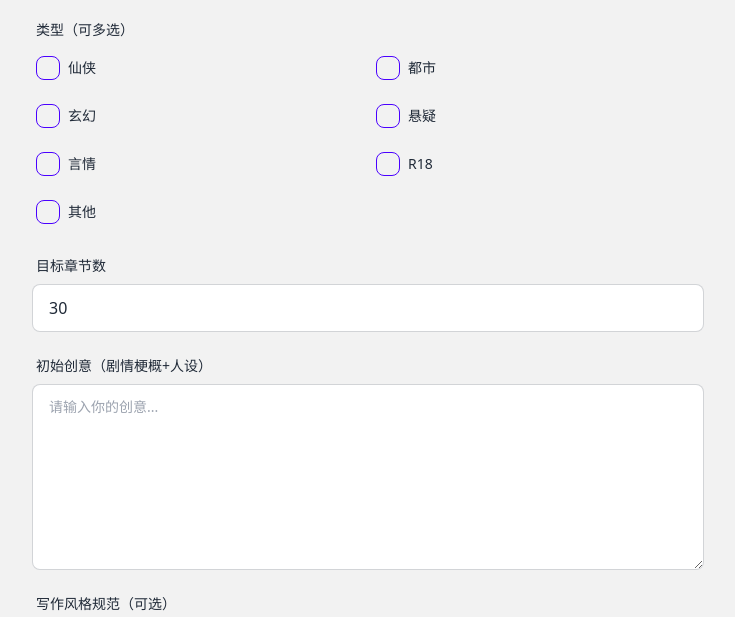
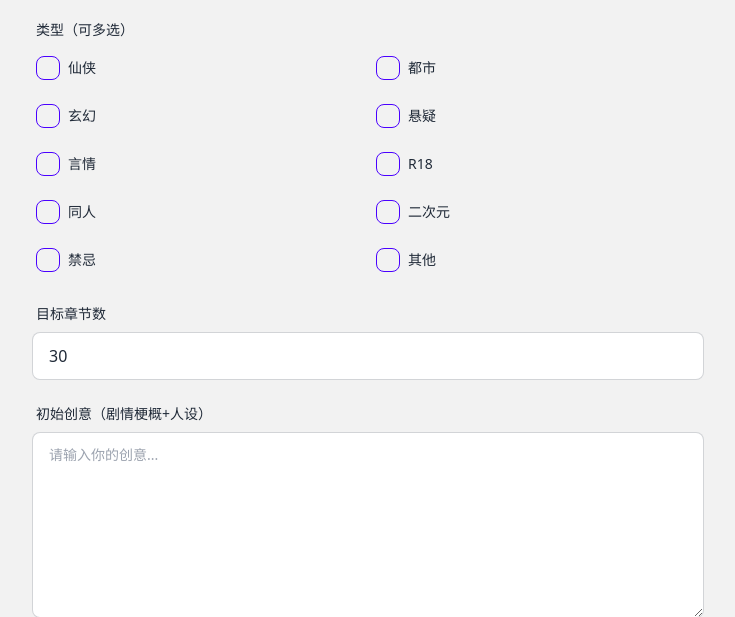
Before and after one commit to syaofox/novel-creator, a FastAPI app: page /books/new in a window 1280 px wide. Shown: the part 236-853 px from the top of the page, without its empty margins (272-1007 px from the left). Run offline with FastAPI, Linux system fonts and the light colour scheme; data that the repository does not hold is empty; some libraries are stand-ins or nearby versions.

Commit message:
feat: 添加同人、二次元、禁忌小说类型

```diff
--- a/app/templates/new_book.html
+++ b/app/templates/new_book.html
@@ -76,6 +76,33 @@
               class="checkbox checkbox-primary"
             />
             <span class="label-text">R18</span>
+          </label>
+          <label class="label cursor-pointer justify-start gap-2">
+            <input
+              type="checkbox"
+              name="genre"
+              value="同人"
+              class="checkbox checkbox-primary"
+            />
+            <span class="label-text">同人</span>
+          </label>
+          <label class="label cursor-pointer justify-start gap-2">
+            <input
+              type="checkbox"
+              name="genre"
+              value="二次元"
+              class="checkbox checkbox-primary"
+            />
+            <span class="label-text">二次元</span>
+          </label>
+          <label class="label cursor-pointer justify-start gap-2">
+            <input
+              type="checkbox"
+              name="genre"
+              value="禁忌"
+              class="checkbox checkbox-primary"
+            />
+            <span class="label-text">禁忌</span>
           </label>
           <label class="label cursor-pointer justify-start gap-2">
             <input
```
